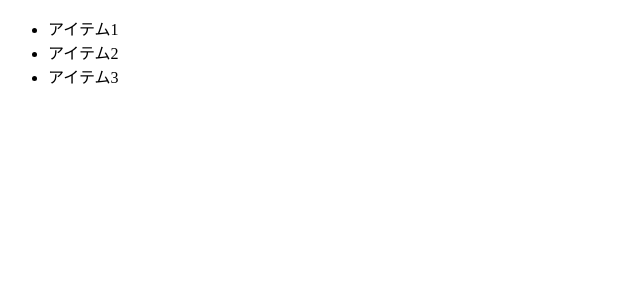
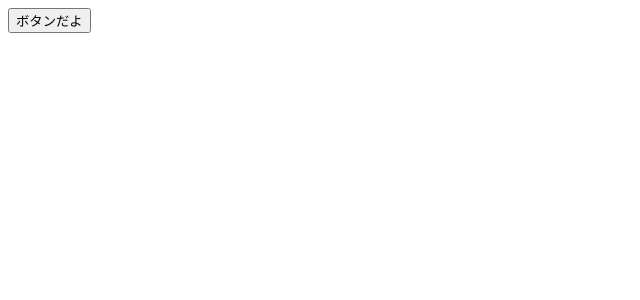
Before and after one commit to missi0415/Rails_vue_calendar_ubuntu, a Vue app in the folder frontend/: page / in a window 1280 px wide. Shown: the top 300 px of the page, without its empty margins (0-640 px from the left). Built offline with nearby package versions, Linux system fonts and the light colour scheme.

Commit message:
@clickの使用

```diff
--- a/frontend/src/components/HelloWorld.vue
+++ b/frontend/src/components/HelloWorld.vue
@@ -1,22 +1,16 @@
 <template>
   <div>
-    <ul>
-      <li v-for="item in items" :key="item.id">
-        {{ item.text }}
-      </li>
-    </ul>
+    <button @click="clickEvent()">ボタンだよ</button>
   </div>
 </template>
 
   <script>
   export default {
     name: "HelloWorld",
-    data: () => ({
-      items: [
-        { id: 1, text: 'アイテム1' },
-        { id: 2, text: 'アイテム2' },
-        { id: 3, text: 'アイテム3' }
-      ],
-    }),
+    methods: {
+      clickEvent() {
+        console.log("ボタンが押されました");
+      },
+    },
   };
   </script>
```
